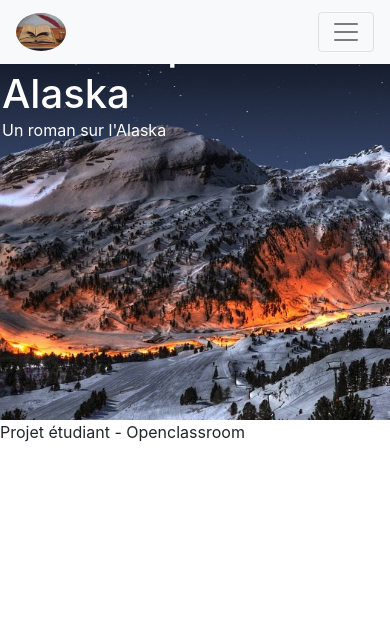
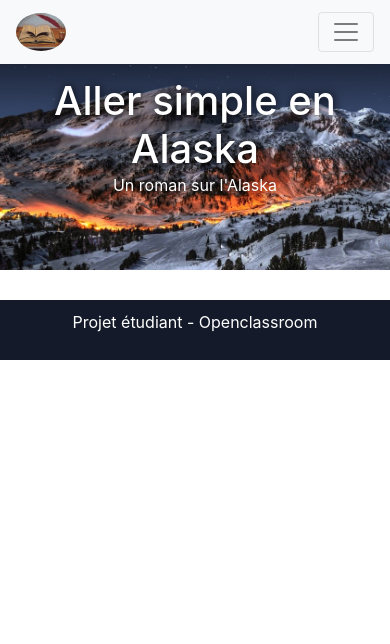
Before and after one commit to BenjaminNahmani/p4-openclassroom, a PHP site: template vue/home/home.php in a window 390 px wide. Shown: the top 644 px of the page. Run offline with PHP 8.4, Linux system fonts and the light colour scheme; the template is opened without the code that fills it, so the values that code supplies are empty; some libraries are stand-ins or nearby versions.

Commit message:
CSS
Un peu de responsive

```diff
--- a/style.css
+++ b/style.css
@@ -26,46 +30,95 @@ header {
 }
 
 #main_pic {
-  height: 400px;
-  margin-bottom: 25px;
+  height: 250px;
+  max-height: 400px;
   background: url(image/main_pic.jpg) no-repeat center center;
   background-size: cover;
+  margin: 0px;
+  margin-bottom: 25px;
+  padding: 2px;
   color: white;
-  margin: 0px;
-  padding: 2px;
 }
 
-@media screen and (min-width: 540px) {
-  /* TABLETTE */
+
+.wrapper {
+  display: table;
+  width: 100%;
+  height: 100%;
+}
+
+.content {
+  display: table-cell;
+  text-align: center;
+  vertical-align: middle;
+  text-shadow: 1px 1px 10px #000000;
+}
 
   /* ---------------------------------- */
-  /* ------------- NAVBAR ------------- */
+  /* ---------- COMMENTAIRES ---------- */
   /* ---------------------------------- */
 
-  .navbar {
-    justify-content: space-around;
-    max-width: 1900px;
-    box-shadow: 0 5px 2px 2px rgba(0, 0, 0, 0.1);
-    transition: all 0.25s ease-in-out;
+.com_card {
+  display: none;
+}
+
+.container {
+  display: flex;
+  flex-direction: column;
+  margin-top: 30px;
+}
+
+.card {
+  border: 1px solid black;
+  height: 100%;
+  width: 100%;
+  border: 1px solid #c9c9c9;
+}
+
+  /* ---------------------------------- */
+  /* ------------- FOOTER ------------- */
+  /* ---------------------------------- */
+footer {
+  display: flex;
+  justify-content: center;
+  align-items: center;
+  padding: 10px;
+  background-color: #141a2a;
+  color: white;
+}
+
+/* ---------------------------------- */
+/*             PAGE ARTICLE           */
+/* ---------------------------------- */
+.form_com {
+  display: flex;
+  flex-direction: column;
+  width: 100%;
+  padding: 10px 10px 10px 10px;
+}
+
+.btn-submit,
+.btn-success {
+  display: flex;
+  justify-content: flex-end;
+  align-items: flex-end;
+}
+
+@media screen and (min-width: 500px) {/* TAB */
+
+    #main_pic{
+      height: 400px;
+      max-height: 600px;
+    }
   }
 
-  /* .navbar.scroll{
-    padding: 0.5rem 1rem;
-    background-color: #141A2A;
-} */
-/*
-  #list_nav li a:hover {
-    background-color: white;
-    color: #141a2a;
-    border-radius: 20%;
-    transition: all 0.3s ease-in-out;
-  } */
-
+@media screen and (min-width: 990px) {/* ORDI */
   /* ---------------------------------- */
   /* -------------- MAIN -------------- */
   /* ---------------------------------- */
-   #main_pic{
-    height: 975px;
+
+  #main_pic{
+    min-height: 975px;
 }
 
   .wrapper {
```
Also changed, not shown: other parts of style.css (+9 -43 lines).
